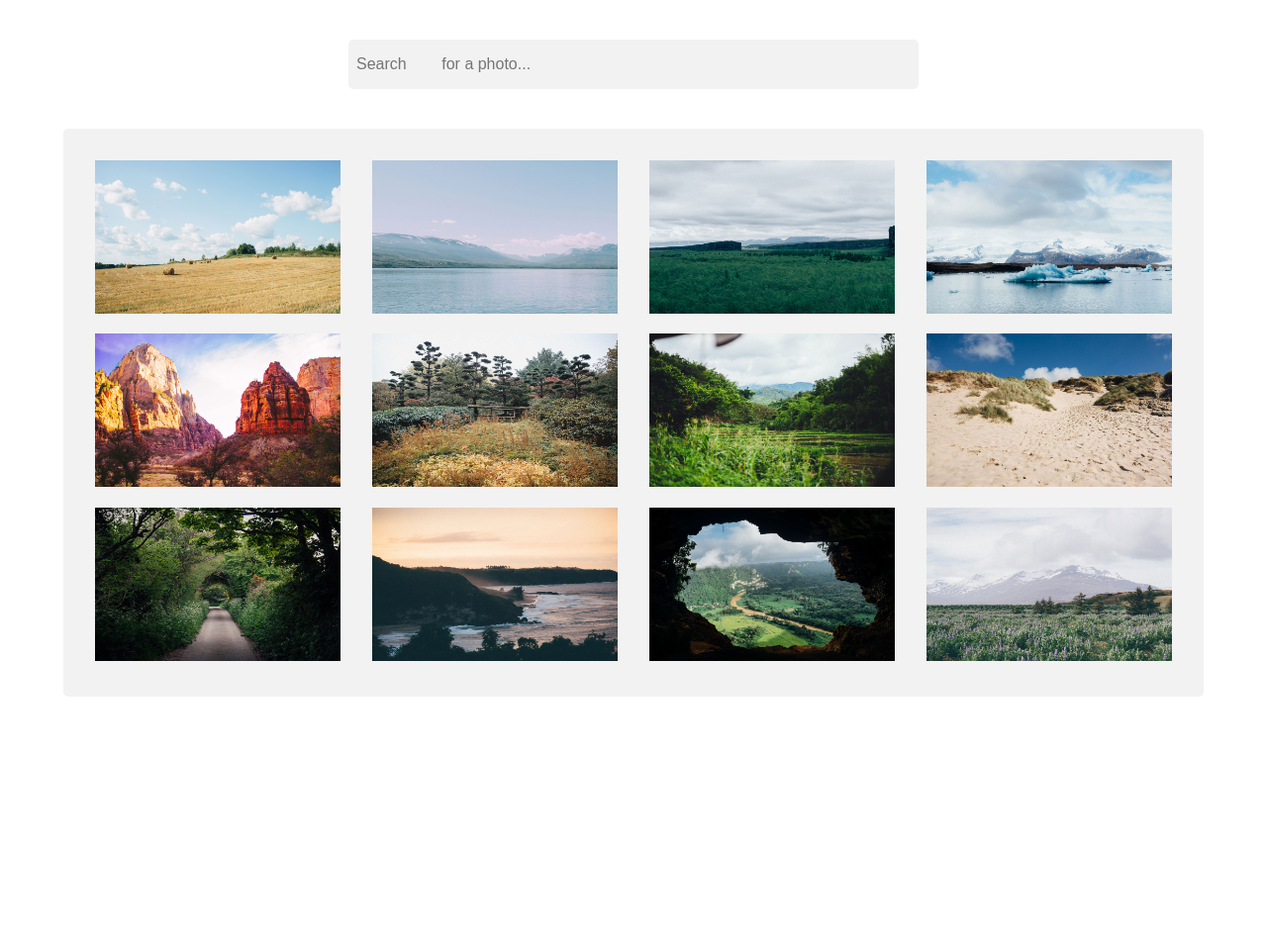
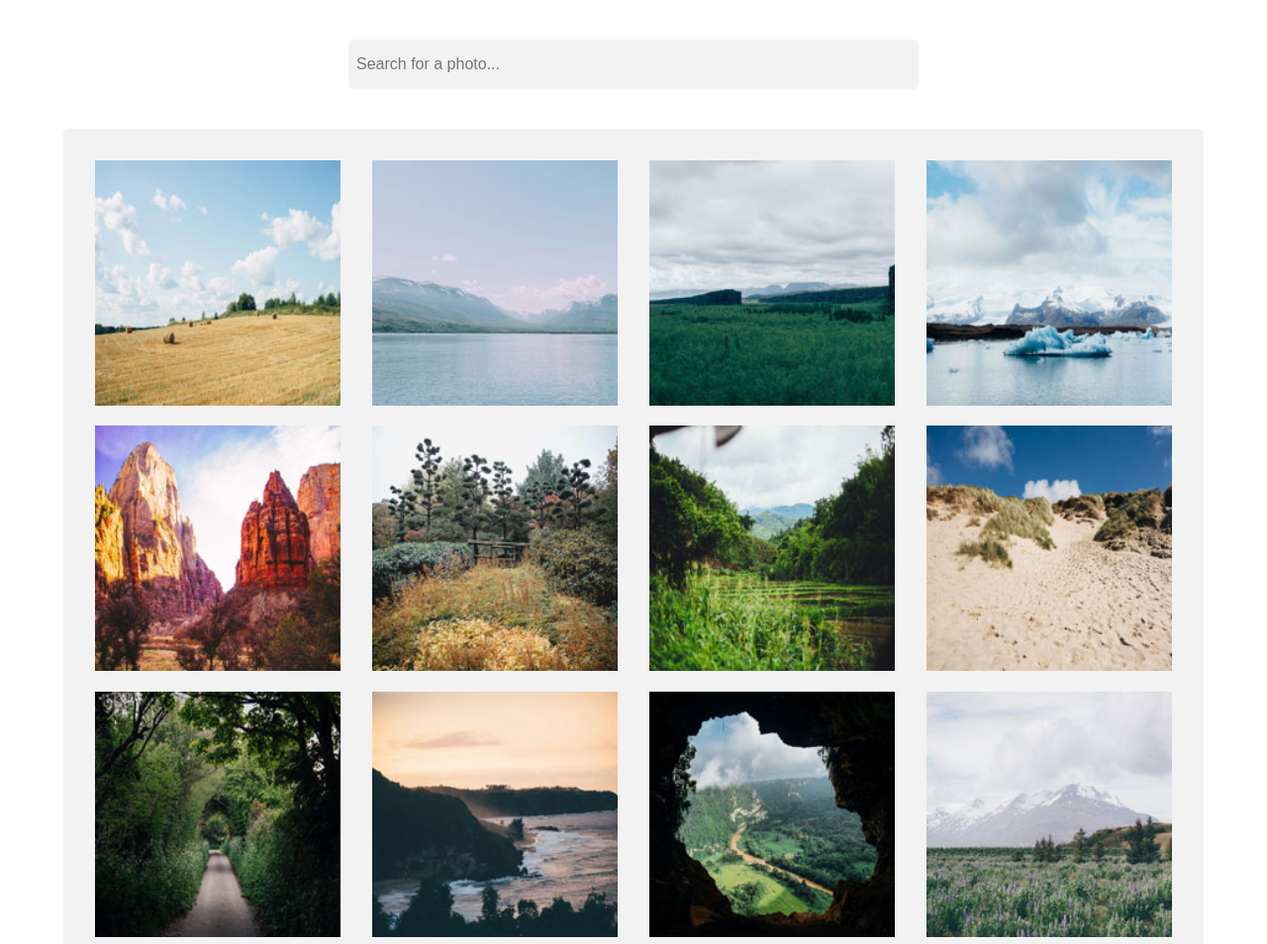
Before and after one commit to joehdodd/Interactive-Photo-Gallery, a plain HTML site: page index.html in a window 1280 px wide. Shown: the top 954 px of the page at 99% size. Before the commit the page ends 800 px from the top, so only its background shows below. Drawn offline with nearby package versions, Linux system fonts and the light colour scheme.

Commit message:
Update index.html

```diff
--- a/index.html
+++ b/index.html
@@ -10,15 +10,14 @@
 </head>
 <body>
     <div class="container">
-        <input type="search" name="search" id="photoSearch" placeholder="Search
-        for a photo...">
+        <input type="search" name="search" id="photoSearch" placeholder="Search for a photo...">
     </div>
     <div class="container clearfix gallery">
         <div class="col">
             <a href="photos/01.jpg" data-lightbox="gallery" data-title="I love
             hay bales. Took this snap on a drive through the countryside past
             some straw fields.">
-                <img class="gallery-item" src="photos/01.jpg" title="Hay Bales"
+                <img class="gallery-item" src="photos/thumbnails/01.jpg" title="Hay Bales"
                 alt="I love hay bales. Took this snap on a drive through the
                 countryside past some straw fields.">
             </a>
@@ -27,7 +26,7 @@
             <a href="photos/02.jpg" data-lightbox="gallery" data-title="The lake
             was so calm today. We had a great view of the snow on the mountains
             from here.">
-                <img class="gallery-item" src="photos/02.jpg" title="Lake"
+                <img class="gallery-item" src="photos/thumbnails/02.jpg" title="Lake"
                 alt="The lake was so calm today. We had a great view of the snow
                 on the mountains from here.">
             </a>
@@ -36,7 +35,7 @@
             <a href="photos/03.jpg" data-lightbox="gallery" data-title="I hiked
             to the top of the mountain and got this picture of the canyon and
             trees below.">
-                <img class="gallery-item" src="photos/03.jpg" title="Canyon"
+                <img class="gallery-item" src="photos/thumbnails/03.jpg" title="Canyon"
                 alt="I hiked to the top of the mountain and got this picture
                 of the canyon and trees below.">
             </a>
@@ -45,7 +44,7 @@
             <a href="photos/04.jpg" data-lightbox="gallery" data-title="It was
             amazing to see an iceberg up close, it was so cold but didn’t snow
             today.">
-                <img class="gallery-item" src="photos/04.jpg" title="Iceberg"
+                <img class="gallery-item" src="photos/thumbnails/04.jpg" title="Iceberg"
                 alt="It was amazing to see an iceberg up close, it was so cold
                 but didn’t snow today.">
             </a>
@@ -54,7 +53,7 @@
             <a href="photos/05.jpg" data-lightbox="gallery" data-title="The red
             cliffs were beautiful. It was really hot in the desert but we did a
             lot of walking through the canyons.">
-                <img class="gallery-item" src="photos/05.jpg" title="Desert"
+                <img class="gallery-item" src="photos/thumbnails/05.jpg" title="Desert"
                 alt="The red cliffs were beautiful. It was really hot in the
                 desert but we did a lot of walking through the canyons.">
             </a>
@@ -62,7 +61,7 @@
         <div class="col">
             <a href="photos/06.jpg" data-lightbox="gallery" data-title="Fall is
             coming, I love when the leaves on the trees start to change color.">
-                <img class="gallery-item" src="photos/06.jpg" title="Fall"
+                <img class="gallery-item" src="photos/thumbnails/06.jpg" title="Fall"
                 alt="Fall is coming, I love when the leaves on the trees start
                 to change color.">
             </a>
@@ -70,7 +69,7 @@
         <div class="col">
             <a href="photos/07.jpg" data-lightbox="gallery" data-title="I drove
             past this plantation yesterday, everything is so green!">
-                <img class="gallery-item" src="photos/07.jpg" title="Plantation"
+                <img class="gallery-item" src="photos/thumbnails/07.jpg" title="Plantation"
                 alt="I drove past this plantation yesterday, everything is so
                 green!">
             </a>
@@ -78,7 +77,7 @@
         <div class="col">
             <a href="photos/08.jpg" data-lightbox="gallery" data-title="My
             summer vacation to the Oregon Coast. I love the sandy dunes!">
-                <img class="gallery-item" src="photos/08.jpg" title="Dunes"
+                <img class="gallery-item" src="photos/thumbnails/08.jpg" title="Dunes"
                 alt="My summer vacation to the Oregon Coast. I love the sandy
                 dunes!">
             </a>
@@ -86,7 +85,7 @@
         <div class="col">
             <a href="photos/09.jpg" data-lightbox="gallery" data-title="We
             enjoyed a quiet stroll down this countryside lane.">
-                <img class="gallery-item" src="photos/09.jpg" title="Countryside
+                <img class="gallery-item" src="photos/thumbnails/09.jpg" title="Countryside
                 Lane" alt="We enjoyed a quiet stroll down this countryside
                 lane.">
             </a>
@@ -94,7 +93,7 @@
         <div class="col">
             <a href="photos/10.jpg" data-lightbox="gallery" data-title="Sunset
             at the coast! The sky turned a lovely shade of orange.">
-                <img class="gallery-item" src="photos/10.jpg" title="Sunset"
+                <img class="gallery-item" src="photos/thumbnails/10.jpg" title="Sunset"
                 alt="Sunset at the coast! The sky turned a lovely shade of
                 orange.">
             </a>
@@ -103,7 +102,7 @@
             <a href="photos/11.jpg" data-lightbox="gallery" data-title="I did a
             tour of a cave today and the view of the landscape below was
             breathtaking.">
-                <img class="gallery-item" src="photos/11.jpg" title="Cave"
+                <img class="gallery-item" src="photos/thumbnails/11.jpg" title="Cave"
                 alt="I did a tour of a cave today and the view of the landscape
                 below was breathtaking.">
             </a>
@@ -112,7 +111,7 @@
             <a href="photos/12.jpg" data-lightbox="gallery" data-title="I walked
             through this meadow of bluebells and got a good view of the snow on
             the mountain before the fog came in.">
-                <img class="gallery-item" src="photos/12.jpg" title="Bluebells"
+                <img class="gallery-item" src="photos/thumbnails/12.jpg" title="Bluebells"
                 alt="I walked through this meadow of bluebells and got a good
                 view of the snow on the mountain before the fog came in.">
             </a>
```
